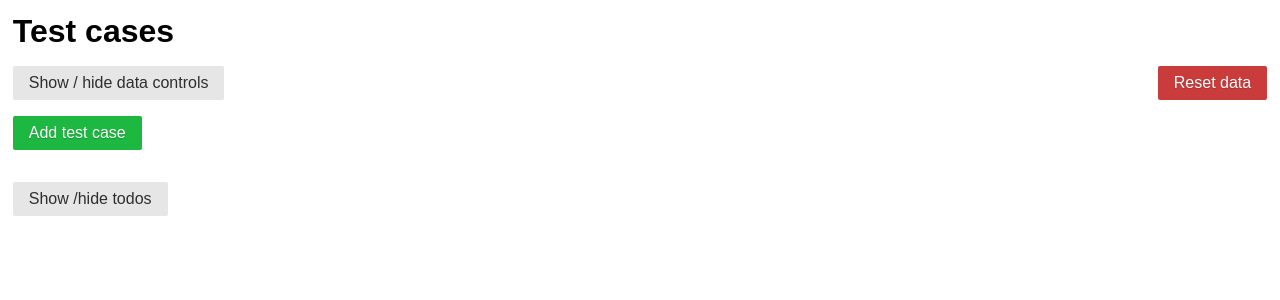
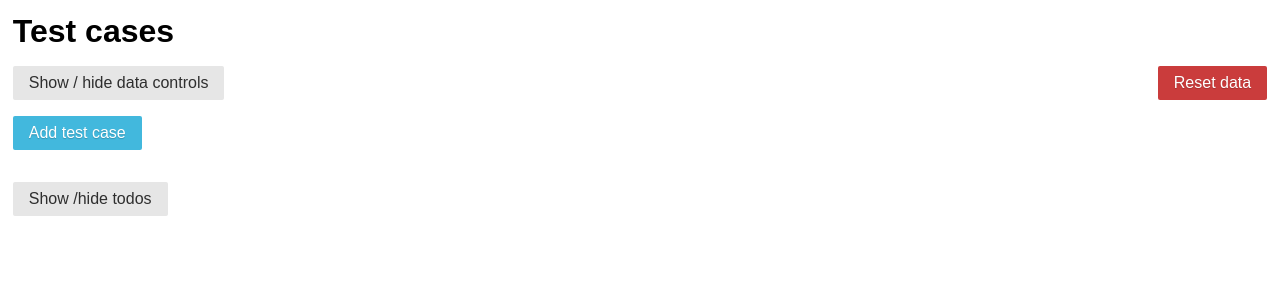
Before and after one commit to liamsain/test-case-tracker, a React (Create React App) app: page / in a window 1280 px wide. Shown: the top 300 px of the page. Built offline with nearby package versions, Linux system fonts and the light colour scheme.

Commit message:
changed add test case button from green to blue

```diff
--- a/src/App.js
+++ b/src/App.js
@@ -165,7 +165,7 @@ class App extends Component {
           onDeleteBug={this.onDeleteBug}
         />
         <button
-          className="button-success pure-button important-active-green"
+          className="button-secondary pure-button important-active-green"
           disabled={this.addButtonIsDisabled()}
           onClick={this.onAddNewRow}
         >
```
